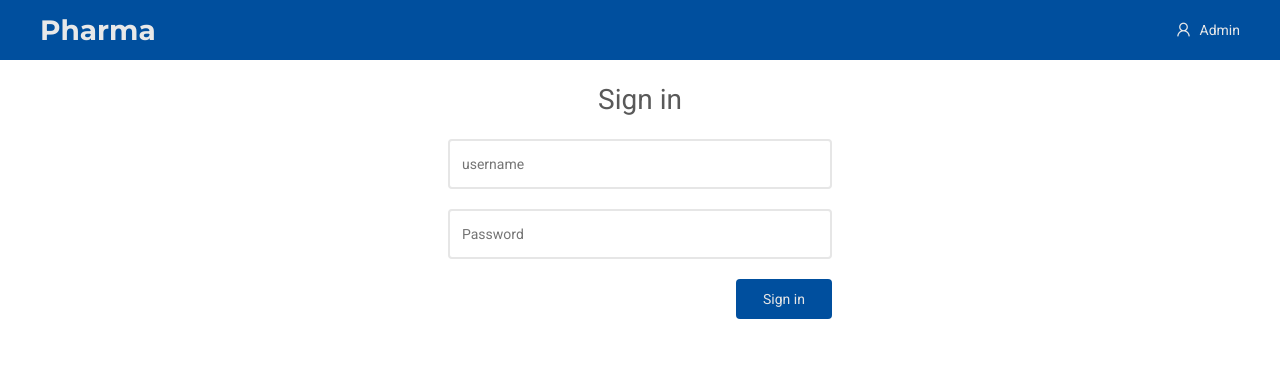
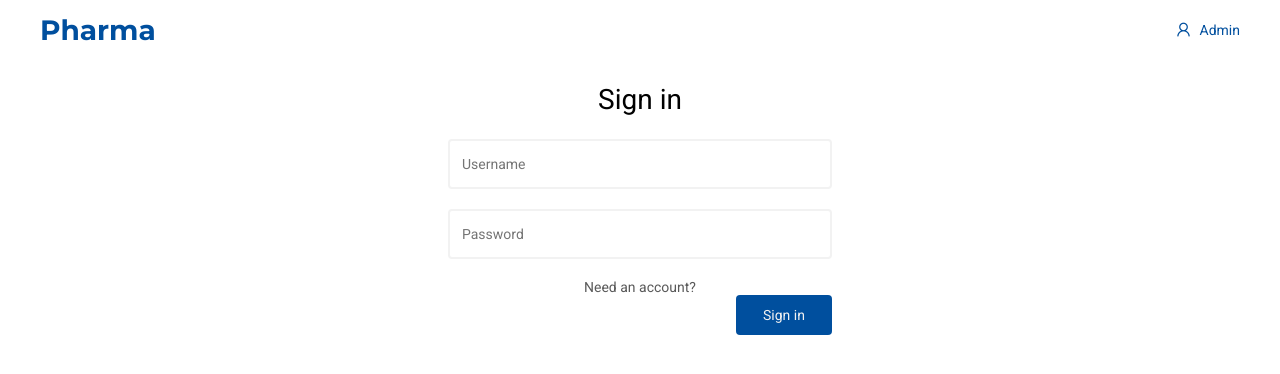
Before and after one commit to peter-yhc/pharma-web, a React (Create React App) app: page /login in a window 1280 px wide. Shown: the top 374 px of the page. Built offline with nearby package versions, Linux system fonts and the light colour scheme.

Commit message:
Pull out css variables. Add sign up link.

```diff
--- a/src/App.module.css
+++ b/src/App.module.css
@@ -13,8 +13,7 @@
     display: flex;
     justify-content: space-between;
     align-items: center;
-    background-color: hsl(210, 100%, 31%);
-    color: hsl(0, 0%, 91%);
+    color: var(--theme-color);
     padding: 0 40px;
 }
 
--- a/src/api/PharmaApi.js
+++ b/src/api/PharmaApi.js
@@ -10,7 +10,14 @@ const savePatient = async (patientData) => {
 
 const getPatients = async () => ky.get(`${API_HOST}/patients`).json();
 
+const login = async (username, password) => {
+  const request = await ky.post(`${API_HOST}/login`, { js: { username, password } });
+  const token = request.headers;
+  localStorage.setItem('pharma.token', token);
+};
+
 export {
   getPatients,
   savePatient,
+  login,
 };
--- a/src/authentication/LoginPage.jsx
+++ b/src/authentication/LoginPage.jsx
@@ -1,19 +1,30 @@
 import React from 'react';
+import { login } from 'api/PharmaApi';
 import styles from './LoginPage.module.css';
 
-const LoginPage = () => (
+const LoginPage = () => {
+  const handleSubmit = (e) => {
+    e.preventDefault();
+    login().then(() => {
+      // redirect
+    });
+  };
+
+  return (
     <section className={styles.page}>
       <h2 className={styles.pageTitle}>
         Sign in
       </h2>
-    <form className={styles.form}>
-      <input type="text" placeholder="username" />
+      <form className={styles.form} onSubmit={handleSubmit}>
+        <input type="text" placeholder="Username" />
         <input type="password" placeholder="Password" />
+        <a className={styles.signupLink} href="/signup">Need an account?</a>
         <button className={styles.signInButton} type="submit">
           Sign in
         </button>
       </form>
     </section>
   );
+};
 
 export default LoginPage;
--- a/src/authentication/LoginPage.module.css
+++ b/src/authentication/LoginPage.module.css
@@ -20,7 +20,7 @@
     height: 50px;
     margin-bottom: 20px;
     border-radius: 4px;
-    border: 2px solid hsl(0, 0%, 90%);
+    border: 2px solid var(--color-white);
     padding: 12px;
     box-sizing: border-box;
 }
@@ -29,8 +29,22 @@
     margin-left: auto;
     padding: 12px;
     width: 96px;
-    background-color: hsl(210, 100%, 31%);
+    background-color: var(--theme-color);
     border: none;
     border-radius: 4px;
-    color: hsl(0, 0%, 90%);
+    color: var(--color-white);
 }
+
+.signInButton:hover {
+    background-color: var(--theme-color-darker);
+}
+
+.signupLink {
+    color: var(--color-dark);
+    text-decoration: none;
+}
+
+.signupLink:hover {
+    color: var(--color-darker);
+    text-decoration: underline;
+}
--- a/src/index.css
+++ b/src/index.css
@@ -1,8 +1,15 @@
+:root {
+  --theme-color: hsl(210, 100%, 31%);
+  --theme-color-darker: hsl(210, 100%, 25%);
+  --color-white: hsl(0, 0%, 95%);
+  --color-dark: hsl(0, 0%, 35%);
+  --color-darker: hsl(0, 0%, 25%);
+}
+
 body {
   margin: 0;
   -webkit-font-smoothing: antialiased;
   -moz-osx-font-smoothing: grayscale;
-  color: hsl(0, 0%, 35%);
   font-family: "Roboto", sans-serif;
   font-size: 14px;
 }
```
Lines whose indentation alone changed are shown as unchanged.
